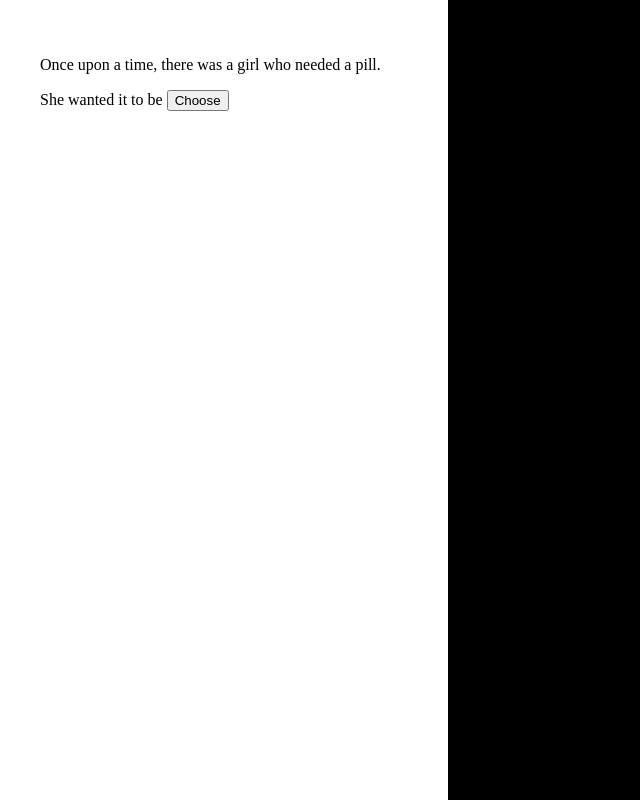
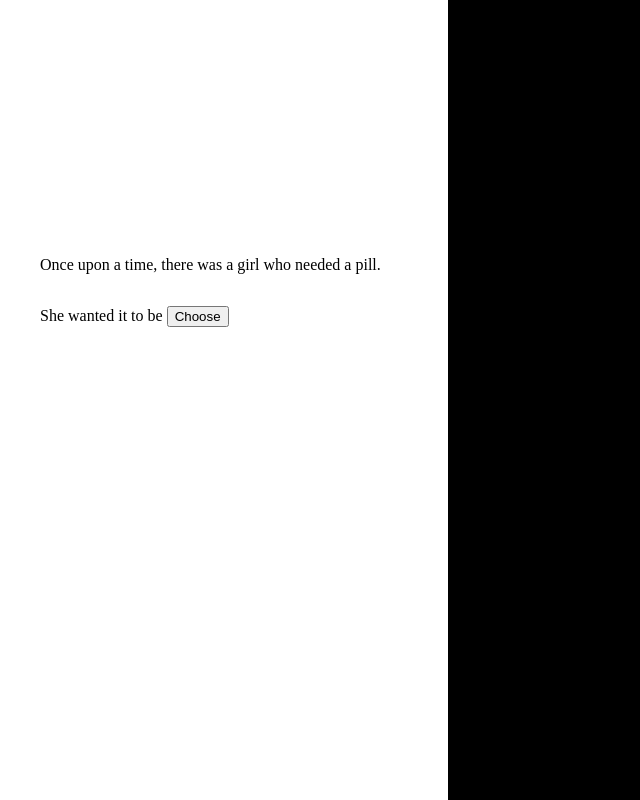
Before and after one commit to saadondaniella/configurator, a React (Vite) app: page / in a window 1280 px wide. Shown: the whole page, without its empty margins (0-640 px from the left). Built offline with nearby package versions, Linux system fonts and the light colour scheme; no server answers.

Commit message:
Change css

```diff
--- a/src/App.css
+++ b/src/App.css
@@ -20,6 +20,10 @@ body,
   width: 35%;
   height: 100vh;
   padding: 40px;
+  display: flex;
+  flex-direction: column;
+  justify-content: flex-start;
+  padding-top: 30vh;
 }
 
 .three-scene {
```
